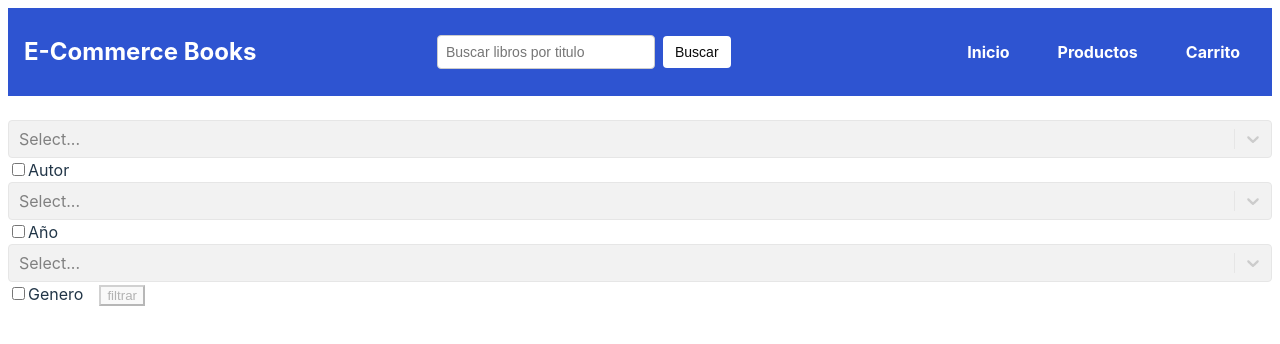
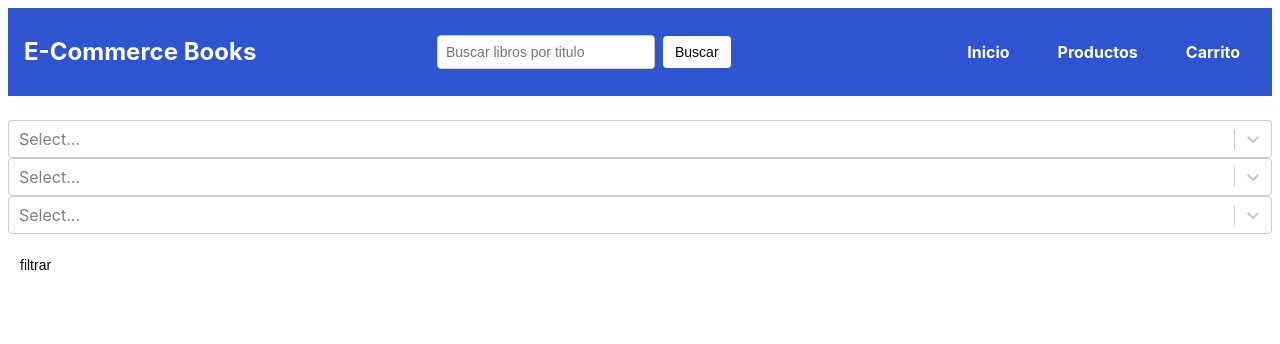
Before and after one commit to jorge0121/E-commerce-PF-Henry, a React (Vite) app in the folder Client/: page / in a window 1280 px wide. Shown: the top 344 px of the page. Built offline with nearby package versions, Linux system fonts and the light colour scheme; no server answers.

Commit message:
estilos en selects

```diff
--- a/Client/src/View/Detail/Detail.jsx
+++ b/Client/src/View/Detail/Detail.jsx
@@ -21,6 +21,7 @@ function Detail() {
       <h3> Descripcion: </h3> <p>{detail.description}</p>
       <h3>Año de publicacion: {detail.year}</h3>
       <h3>Genero: {detail.gender}</h3>
+      <h4>Numero de paginas: {detail.pages}</h4>
       <h2>Precio: US$ {detail.price} </h2>
     </>
   );
--- a/Client/src/component/FormSelect/FormSelect.css
+++ b/Client/src/component/FormSelect/FormSelect.css
@@ -0,0 +1,23 @@
+.selectAutor {
+  color: black;
+}
+
+.filterButton {
+  border-radius: 5px;
+}
+
+.filterButton {
+    padding: 8px 12px;
+    background-color: #ffffff;
+    color: #0a0a0a;
+    border: none;
+    border-radius: 4px;
+    cursor: pointer;
+    font-size: 14px;
+    margin-top: 15px;
+  }
+
+.filterButton:hover {
+    background-color: rgb(46, 45, 45);
+    color: #fff;
+  }
--- a/Client/src/component/FormSelect/FormSelect.jsx
+++ b/Client/src/component/FormSelect/FormSelect.jsx
@@ -1,3 +1,4 @@
+import "./FormSelect.css";
 import Select from "react-select";
 import { useState } from "react";
 import { useSelector, useDispatch } from "react-redux";
@@ -35,19 +36,20 @@ function FormSelect() {
     <>
       <form action="">
         <Select
-          isDisabled={isAuthor}
+          // isDisabled={isAuthor}
           name="author"
           value={author}
           options={dataA}
           onChange={handlerAutorChange}
+          className="selectAutor"
         />
 
-        <Checkbox
+        {/* <Checkbox
           checked={!isAuthor}
           onChange={() => setIsAuthor((state) => !state)}
         >
           Autor
-        </Checkbox>
+        </Checkbox> */}
         {author ? (
           <Checkbox
             checked={author}
@@ -57,20 +59,20 @@ function FormSelect() {
           </Checkbox>
         ) : null}
         <Select
-          isDisabled={isYear}
+          // isDisabled={isYear}
           name="year"
           value={year}
           options={dataY}
-          onChange={(event) => {
-            handlerYearChange(event);
-          }}
+          onChange={handlerYearChange}
+          className="selectAutor"
+
         />
-        <Checkbox
+        {/* <Checkbox
           checked={!isYear}
           onChange={() => setIsYear((state) => !state)}
         >
           Año
-        </Checkbox>
+        </Checkbox> */}
         {year ? (
           <Checkbox
             checked={year}
@@ -80,23 +82,21 @@ function FormSelect() {
           </Checkbox>
         ) : null}
         <Select
-          className="basic-single"
-          classNamePrefix="select"
-          isDisabled={isGender}
+          className="selectAutor"
+          // isDisabled={isGender}
           name="gender"
           value={gender}
           options={dataG}
-          onChange={(event) => {
-            handlerGenderChange(event);
-          }}
+          onChange={handlerGenderChange}
+
         />
 
-        <Checkbox
+        {/* <Checkbox
           checked={!isGender}
           onChange={() => setIsGender((state) => !state)}
         >
           Genero
-        </Checkbox>
+        </Checkbox> */}
         {gender ? (
           <Checkbox
             checked={gender}
@@ -107,6 +107,7 @@ function FormSelect() {
         ) : null}
 
         <button
+        className="filterButton"
           onClick={handlerFilter}
           disabled={author || year || gender ? false : true}
         >
--- a/Client/src/handlers/FilterHandler/Filter.jsx
+++ b/Client/src/handlers/FilterHandler/Filter.jsx
@@ -24,6 +24,7 @@ export function Filter() {
       // Agregar el nuevo objeto al array
       autoresUnicos.push(nuevoAutor);
     }
+
     if (!yearsSet.has(year)) {
       yearsSet.add(year);
 
@@ -47,7 +48,7 @@ export function Filter() {
     value: book.year,
     label: book.year,
   }));
-  const dataG = books.map((book) => ({
+  const dataG = gendersUnicos.map((book) => ({
     value: book.gender,
     label: book.gender,
   }));
```
Also changed, not shown: 2 other files (tests, documents, lock files or other folders).
